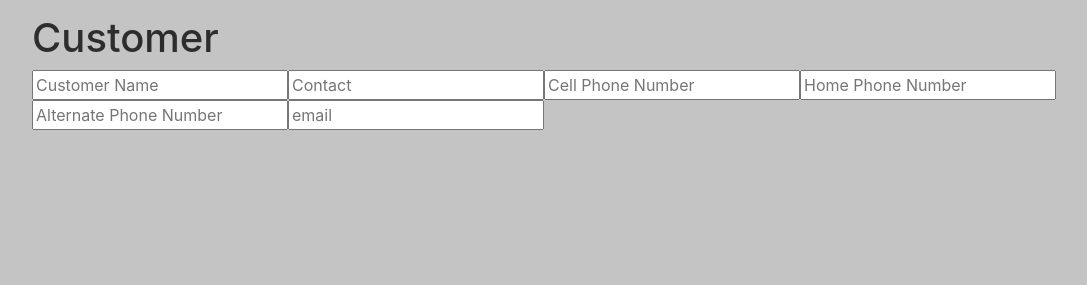
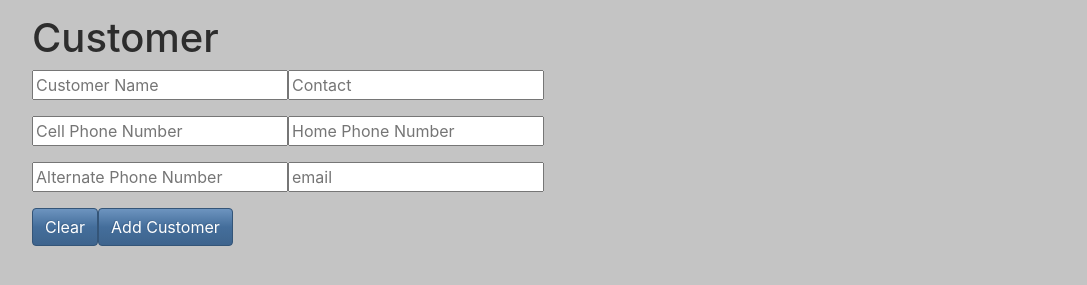
Before and after one commit to johnhitz/metiric-client, a React (Create React App) app: page / in a window 1280 px wide. Shown: the part 271-556 px from the top of the page, without its empty margins (15-1102 px from the left). Built offline with nearby package versions, Linux system fonts and the light colour scheme; no server answers.

Commit message:
Added getProducts function, added products: [] to state, removed log statements, and renamed OrderForm.js to CustomerForm.js

```diff
--- /dev/null
+++ b/src/components/CustomerForm.js
@@ -0,0 +1,127 @@
+import React from 'react'
+
+export default class CustomerForm extends React.Component {
+  constructor(props) {
+    super(props)
+    this.state = {
+      _id: '',
+      name: '',
+      contact: '',
+      cell_phone: '',
+      home_phone: '',
+      alt_phone: '',
+      email: ''
+    }
+    this.handleChange = this.handleChange.bind(this)
+  }
+  clearState(){
+    try {
+      this.setState({
+        _id: '',
+        name: '',
+        contact: '',
+        cell_phone: '',
+        home_phone: '',
+        alt_phone: '',
+        email: ''
+      })
+    } catch (e) {
+      console.error(e)
+    }
+  }
+  handleChange(event) {
+    this.setState({ [event.currentTarget.id]: event.currentTarget.value })
+  }
+  async updateState(customer){
+    try {
+      let data = await customer
+        this.setState({
+          _id: data._id,
+          name: data.name,
+          contact: data.contact,
+          cell_phone: data.cell_phone,
+          home_phone: data.home_phone,
+          alt_phone: data.alt_phone,
+          email: data.email
+        })
+    } catch (e) {
+      console.error(e)
+    }
+  }
+  render(){
+    const {name, location} = this.props.customer
+    if(name !== this.state.name){this.updateState(this.props.customer)}
+    return(
+      <>
+        <h1>Customer</h1>
+        <form onSubmit={this.props.handleSubmit, this.clearState}>
+          <div className="form-group">
+            <label htmlFor="name"></label>
+            <input
+              type="text"
+              id="name"
+              name="name"
+              value={this.state.name}
+              placeholder="Customer Name"
+              onChange={this.handleChange}
+            />
+            <label htmlFor="contact"></label>
+            <input
+              type="text"
+              id="contact"
+              name="contact"
+              value={this.state.contact}
+              placeholder="Contact"
+              onChange={this.handleChange}
+            />
+          </div>
+          <div className="form-group">
+            <label htmlFor="cell_phone"></label>
+            <input
+              type="text"
+              id="cell_phone"
+              name="cell_phone"
+              value={this.state.cell_phone}
+              placeholder="Cell Phone Number"
+              onChange={this.handleChange}
+            />
+            <label htmlFor="home_phone"></label>
+            <input
+              type="text"
+              id="home_phone"
+              name="home_phone"
+              value={this.state.home_phone}
+              placeholder="Home Phone Number"
+              onChange={this.handleChange}
+            />
+          </div>
+          <div className="form-group">
+            <label htmlFor="alt_phone"></label>
+            <input
+              type="text"
+              id="alt_phone"
+              name="alt_phone"
+              value={this.state.alt_phone}
+              placeholder="Alternate Phone Number"
+              onChange={this.handleChange}
+            />
+            <label htmlFor="email"></label>
+            <input
+              type="text"
+              id="email"
+              name="email"
+              value={this.state.email}
+              placeholder="email"
+              onChange={this.handleChange}
+            />
+          </div>
+          <button className="btn btn-primary"
+            onClick={this.clearState}
+          >Clear</button>
+          <input className="btn btn-primary" type="submit" value="Add Customer" />
+        </form>
+        <h4>{name}</h4>
+      </>
+    )
+  }
+}
--- a/src/components/CustomerList.js
+++ b/src/components/CustomerList.js
@@ -12,7 +12,6 @@ export default class CustomerList extends React.Component{
           {
             this.props.customers.map((customer) => {
               let { _id, name, contact, cell_phone, home_phone, email, location } = customer
-              console.log("WTF? Over!", location);
               return(
                 <li className=" list-group-item list-group-item-action"
                   key={_id}
--- a/src/components/Order.js
+++ b/src/components/Order.js
@@ -1,5 +1,5 @@
 import React from 'react'
-import OrderForm from './OrderForm'
+import CustomerForm from './CustomerForm'
 import CustomerList from './CustomerList'
 
 let baseURL = process.env.REACT_APP_BASEURL
@@ -14,21 +14,22 @@ export default class Order extends React.Component {
     super(props)
     this.state = {
       customer: {},
-      customers: []
+      customers: [],
+      products: []
     }
     this.getCustomer = this.getCustomer.bind(this)
     this.getCustomers = this.getCustomers.bind(this)
-    this.setCustomer = this.setCustomer.bind(this)
+    this.getProducts = this.getProducts.bind(this)
   }
   componentDidMount(){
     this.getCustomers()
+    this.getProducts()
   }
   async getCustomer(name){
   try {
     let response = await fetch(`${baseURL}/customer/name/${name}`)
     let data = await response.json()
     this.setState({customer: data})
-    // console.log(this.state);
   } catch(e) {
     console.error(e)
     }
@@ -41,12 +42,34 @@ export default class Order extends React.Component {
       let response = await fetch(`${baseURL}/customers`)
       let data = await response.json()
       this.setState({customers: data})
-      console.log("The state of this afair is: ",this.state);
     } catch(e) {
-
+      console.error(e);
+    }
+  }
+  async getProducts(){
+    try {
+      let response = await fetch(`${baseURL}/products`)
+      console.log("Response: ", response);
+      let data = await response.json()
+      this.setState({products: data})
+    } catch(e) {
+      console.error(e);
+    }
+  }
+  async handleSubmit(event){
+    event.preventDefault()
+    try{
+      let response = await fetch(`${baseURL}/customer/add/name/contact/cell_phone/home_phone/alt_phone/email`)
+      let data = await response.json()
+      let customersCopy = this.state.customers
+      this.setState([...customersCopy. data])
+    }
+    catch(e){
+      console.error(e)
     }
   }
   render() {
+    console.log("My Groovy State: ", this.state);
     return (
       <>
         <CustomerList
@@ -54,8 +77,9 @@ export default class Order extends React.Component {
           setCustomer={this.setCustomer}
         />
         <h1>Order</h1>
-        <OrderForm
+        <CustomerForm
           customer={this.state.customer}
+          handleSubmit={this.handleSubmit}
         />
       </>
     )
--- a/src/components/OrderForm.js
+++ /dev/null
@@ -1,107 +0,0 @@
-import React from 'react'
-
-export default class CustomerForm extends React.Component {
-  constructor(props) {
-    super(props)
-    this.state = {
-      _id: '',
-      name: '',
-      contact: '',
-      cell_phone: '',
-      home_phone: '',
-      alt_phone: '',
-      email: ''
-    }
-    this.handleChange = this.handleChange.bind(this)
-  }
-  handleChange(event) {
-    this.setState({ [event.currentTarget.id]: event.currentTarget.value })
-  }
-  // updateState(customer) {
-  //   console.log(`This customer is pissing me off `, customer);
-  //   this.setState({name: customer.name})
-  // }
-  async updateState(customer){
-    try {
-      let data = await customer
-        this.setState({
-          _id: data._id,
-          name: data.name,
-          contact: data.contact,
-          cell_phone: data.cell_phone,
-          home_phone: data.home_phone,
-          alt_phone: data.alt_phone,
-          email: data.email
-        })
-    } catch (e) {
-      console.error(e)
-    }
-  }
-  render(){
-    const {name, location} = this.props.customer
-    if(name !== this.state.name){this.updateState(this.props.customer)}
-    console.log("Form State: ", this.state);
-    return(
-      <>
-        <h1>Customer</h1>
-        <form >
-          <label htmlFor="name"></label>
-          <input
-            type="text"
-            id="name"
-            name="name"
-            value={this.state.name}
-            placeholder="Customer Name"
-            onChange={this.handleChange}
-          />
-          <label htmlFor="contact"></label>
-          <input
-            type="text"
-            id="contact"
-            name="contact"
-            value={this.state.contact}
-            placeholder="Contact"
-            onChange={this.handleChange}
-          />
-          <label htmlFor="cell_phone"></label>
-          <input
-            type="text"
-            id="cell_phone"
-            name="cell_phone"
-            value={this.state.cell_phone}
-            placeholder="Cell Phone Number"
-            onChange={this.handleChange}
-          />
-          <label htmlFor="home_phone"></label>
-          <input
-            type="text"
-            id="home_phone"
-            name="home_phone"
-            value={this.state.home_phone}
-            placeholder="Home Phone Number"
-            onChange={this.handleChange}
-          />
-          <label htmlFor="alt_phone"></label>
-          <input
-            type="text"
-            id="alt_phone"
-            name="alt_phone"
-            value={this.state.alt_phone}
-            placeholder="Alternate Phone Number"
-            onChange={this.handleChange}
-          />
-          <label htmlFor="email"></label>
-          <input
-            type="text"
-            id="email"
-            name="email"
-            value={this.state.email}
-            placeholder="email"
-            onChange={this.handleChange}
-          />
-        </form>
-        <h4>{name}</h4>
-      </>
-    )
-  }
-}
```
